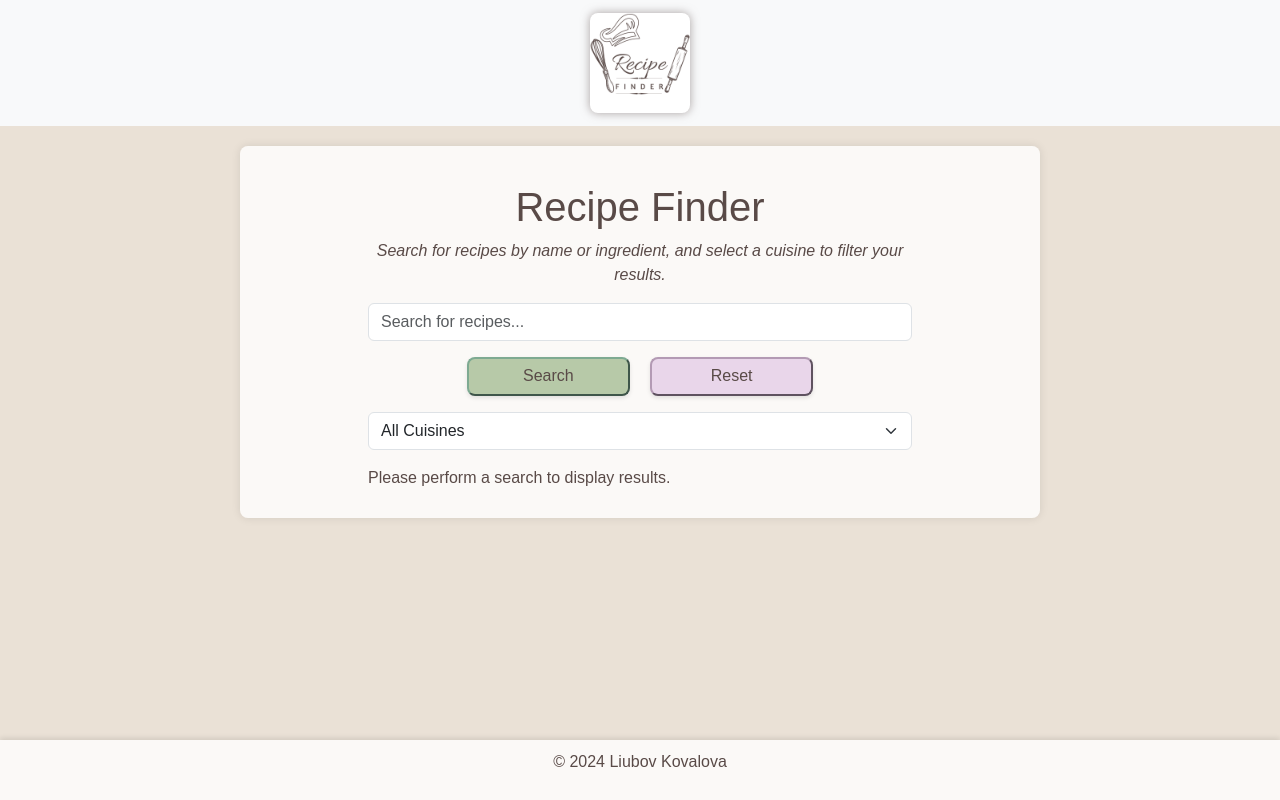
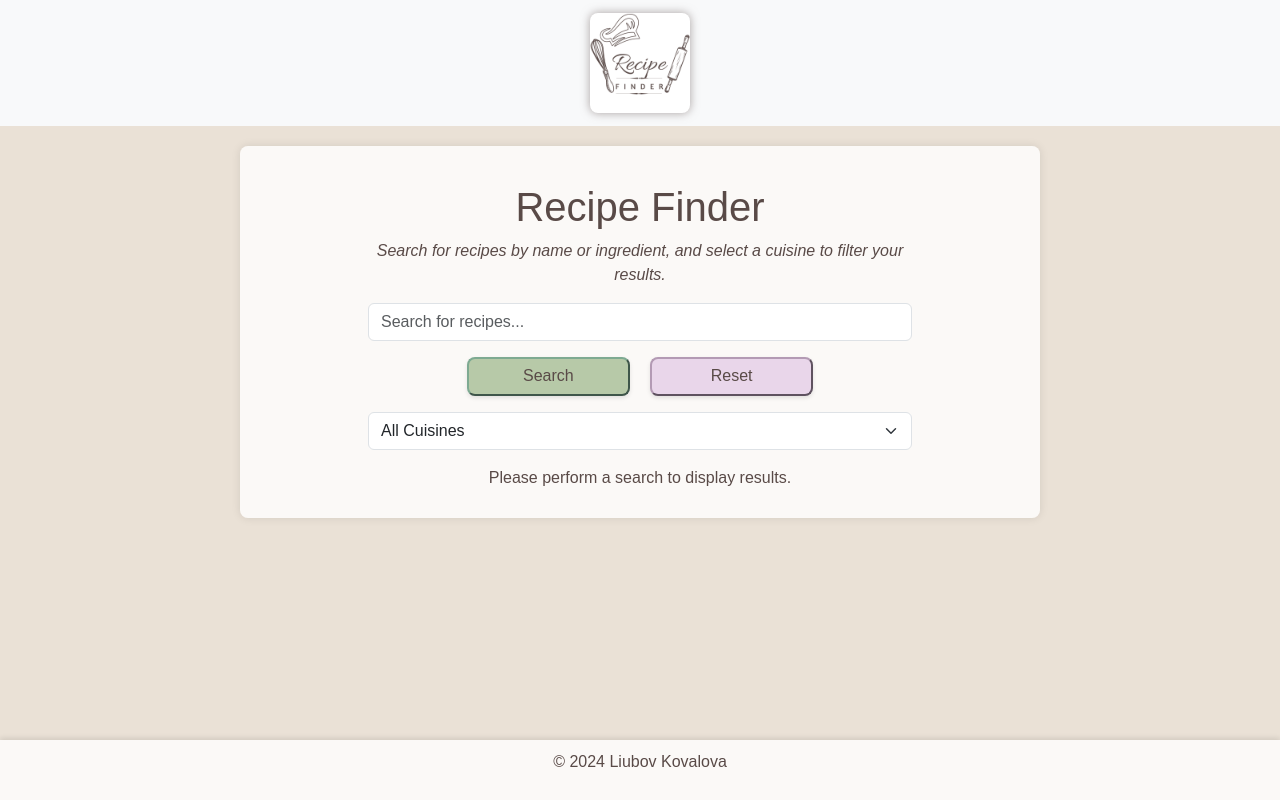
Before and after one commit to LKovalova/RecipeFinderReact, a React (Create React App) app in the folder recipe-finder/: page / in a window 1280 px wide. Built offline with nearby package versions, Linux system fonts and the light colour scheme; a web font is replaced by a local one.

Commit message:
Added documentation comments

```diff
--- a/recipe-finder/src/App.js
+++ b/recipe-finder/src/App.js
@@ -10,6 +10,11 @@ import Pagination from "./components/Pagination";
 import "bootstrap/dist/css/bootstrap.min.css";
 import "./App.css";
 
+/**
+ * Main application component that manages state and routes.
+ *
+ * @returns {JSX.Element} The rendered application.
+ */
 const App = () => {
   const [recipes, setRecipes] = useState([]);
   const [totalResults, setTotalResults] = useState(0);
@@ -19,6 +24,13 @@ const App = () => {
   const [cuisine, setCuisine] = useState("");
   const recipesPerPage = 5;
 
+  /**
+   * Handles the search for recipes based on the input query and selected cuisine.
+   *
+   * @param {string} query - The search query entered by the user.
+   * @param {string} cuisine - The selected cuisine to filter recipes.
+   * @param {number} page - The page number for pagination (default is 1).
+   */
   const handleSearch = async (query, cuisine, page = 1) => {
     setQuery(query);
     setCuisine(cuisine);
@@ -58,7 +70,9 @@ const App = () => {
                       <p>No recipes found. Try a different search.</p>
                     )
                   ) : (
-                    <p>Please perform a search to display results.</p>
+                    <p className="text-center">
+                      Please perform a search to display results.
+                    </p>
                   )}
                 </div>
               </>
--- a/recipe-finder/src/components/Footer.js
+++ b/recipe-finder/src/components/Footer.js
@@ -1,5 +1,9 @@
 import React from "react";
 
+/**
+ * Footer component that displays the copyright information.
+ * @returns {JSX.Element} The rendered footer.
+ */
 const Footer = () => {
   return (
     <footer className="mt-4">
--- a/recipe-finder/src/components/Header.js
+++ b/recipe-finder/src/components/Header.js
@@ -1,6 +1,10 @@
 import React from "react";
 import logo from "../assets/logo.png";
 
+/**
+ * Header component that displays the navigation bar with the application logo.
+ * @returns {JSX.Element} The rendered header.
+ */
 const Header = () => {
   return (
     <nav className="navbar navbar-expand-lg navbar-light bg-light">
--- a/recipe-finder/src/components/RecipeCard.js
+++ b/recipe-finder/src/components/RecipeCard.js
@@ -1,5 +1,11 @@
 import React from "react";
 
+/**
+ * RecipeCard component that displays individual recipe information.
+ *
+ * @param {Object} recipe - The recipe object containing details to display.
+ * @returns {JSX.Element} The rendered recipe card.
+ */
 const RecipeCard = ({ recipe }) => {
   return (
     <div className="card recipe-card">
--- a/recipe-finder/src/components/RecipeDetails.js
+++ b/recipe-finder/src/components/RecipeDetails.js
@@ -2,6 +2,11 @@ import React, { useEffect, useState } from "react";
 import { useParams, Link } from "react-router-dom";
 import { fetchRecipeDetails } from "../api";
 
+/**
+ * RecipeDetail component that fetches and displays detailed information about a recipe.
+ *
+ * @returns {JSX.Element} The rendered recipe detail view.
+ */
 const RecipeDetail = () => {
   const { id } = useParams();
   const [recipe, setRecipe] = useState(null);
```
Also changed, not shown: recipe-finder/src/components/Pagination.js (+8 -0 lines), recipe-finder/src/components/Search.js (+11 -1 lines).
